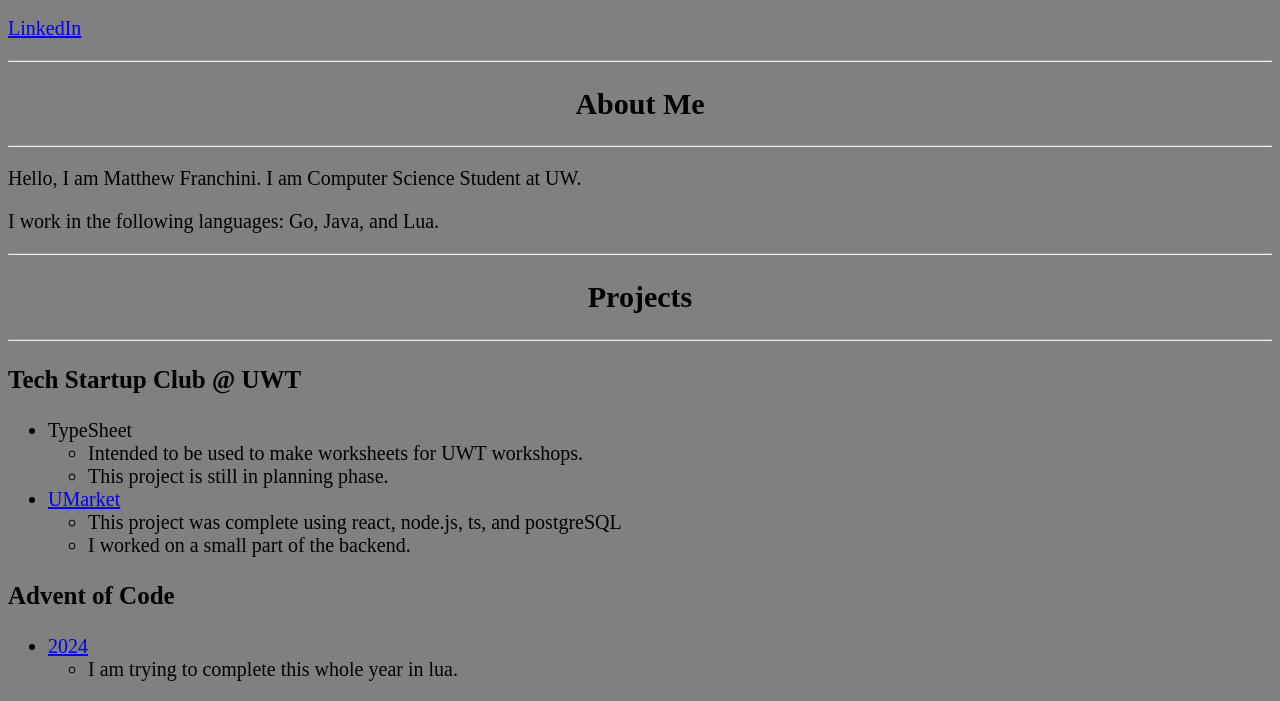
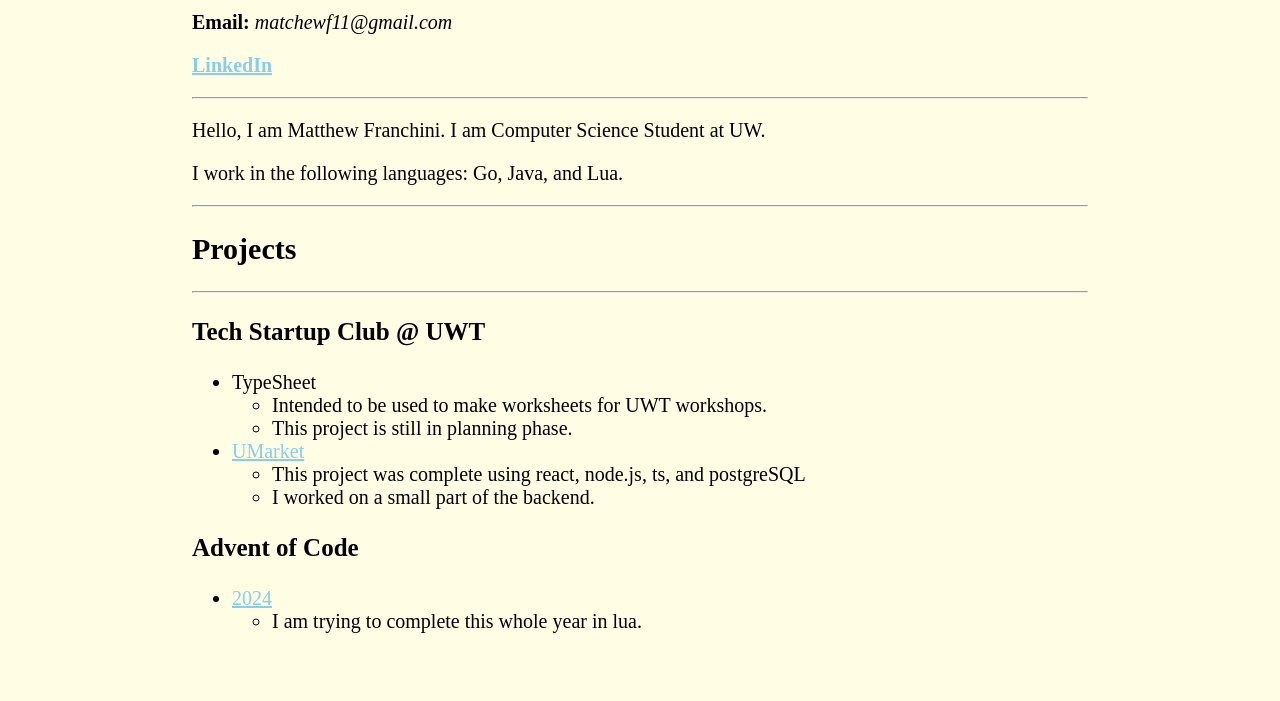
Before and after one commit to matchewf11/portfolio, a plain HTML site: page index.html in a window 1280 px wide. Shown: the part 663-1364 px from the top of the page. Drawn offline with Linux system fonts and the light colour scheme.

Commit message:
Imporved margins

```diff
--- a/index.html
+++ b/index.html
@@ -13,10 +13,10 @@
     <hr>
     <h2>Contact Info</h2>
     <hr>
-    <p>Email: matchewf11@gmail.com</p>
-    <p><a href="https://www.linkedin.com/in/matfran" target="_blank" rel="noopener noreferrer">LinkedIn</a></p>
-    <hr>
-    <h2>About Me</h2>
+    <div class="contact-info">
+      <p><b>Email: </b><i>matchewf11@gmail.com</i></p>
+      <p><a href="https://www.linkedin.com/in/matfran" target="_blank" rel="noopener noreferrer"><b>LinkedIn</b></a></p>
+    </div>
     <hr>
       <p>Hello, I am Matthew Franchini. I am Computer Science Student at UW.</p>
       <p>I work in the following languages: Go, Java, and Lua.</p>
--- a/styles.css
+++ b/styles.css
@@ -1,5 +1,10 @@
 body {
-    background-color: gray;
+    background-color: #FFFEE5;
+    margin: 5% 15%;
+}
+
+a {
+    color: #87CEEB;
 }
 
 img {
@@ -10,13 +15,11 @@ img {
 }
 
 h1 {
-    text-align: center;
     font-size: 40px;
 }
 
 h2 {
     font-size: 30px;
-    text-align: center;
 }
 
 h3 {
```
